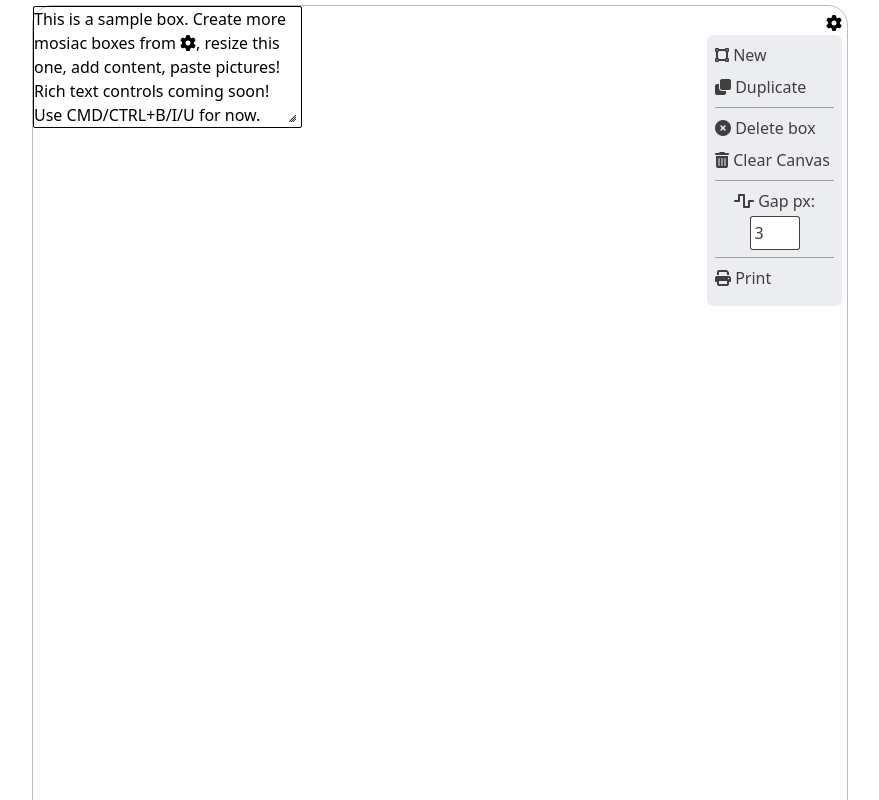
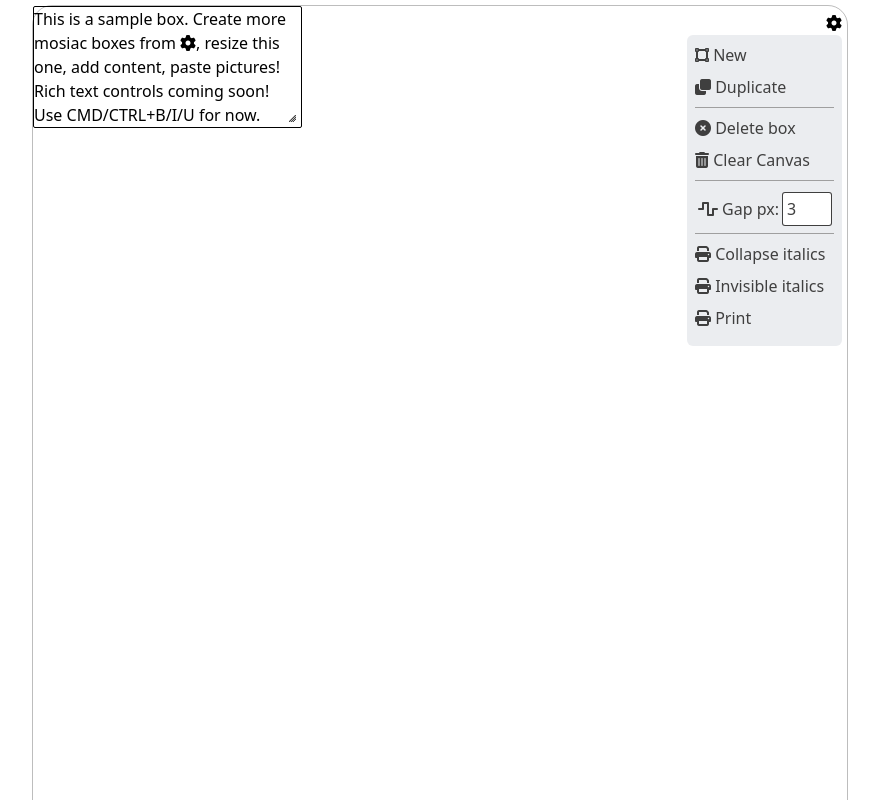
Before and after one commit to Siphon880gh/mosaic-notes, a website: page index.html in a window 1280 px wide. Both pictures are taken after a click on the icon 1034 px from the left and 23 px from the top of the page. Shown: the top 800 px of the page, without its empty margins (200-1079 px from the left). Drawn offline with nearby package versions, Linux system fonts and the light colour scheme.

Commit message:
Toggle on/off italics text from the screen (Useful for hiding text)

```diff
--- a/assets/index.css
+++ b/assets/index.css
@@ -11,7 +11,7 @@
 .page-controls {
     top: 5px;
     right: 5px;
-    width: 135px;
+    width: 155px;
     height: 100px;
     position: absolute;
 }
--- a/assets/index.js
+++ b/assets/index.js
@@ -2,7 +2,7 @@
         window.lastBox = null;
 
         function toggleClass(querySelected, clssName) {
-            document.querySelector(querySelected).classList.toggle(clssName)
+            document.querySelectorAll(querySelected).forEach(el=>el.classList.toggle(clssName))
         }
 
         function changeGap(querySelected, gap) {
--- a/index.html
+++ b/index.html
@@ -51,6 +51,12 @@
             <li class="mb-2">
                 <hr style="border-color:gray" />
             </li>
+            <li class="mb-2 hover:text-red-900 cursor-pointer" onclick="toggleClass('i:not(.fa)', 'hidden')">
+                <i class="fa fa-print"></i> Collapse italics
+            </li>
+            <li class="mb-2 hover:text-red-900 cursor-pointer" onclick="toggleClass('i:not(.fa)', 'invisible')">
+                <i class="fa fa-print"></i> Invisible italics
+            </li>
             <li class="mb-2 hover:text-red-900 cursor-pointer" onclick="window.print()">
                 <i class="fa fa-print"></i> Print
             </li>
```
